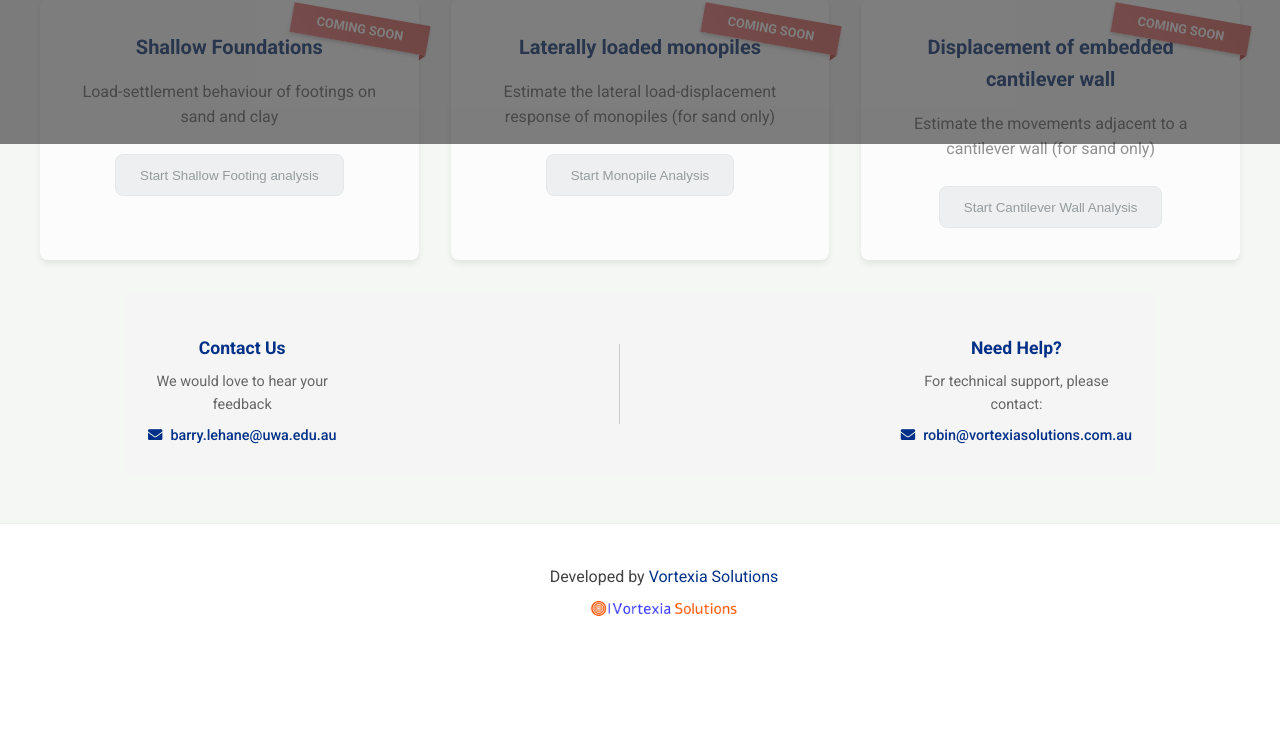
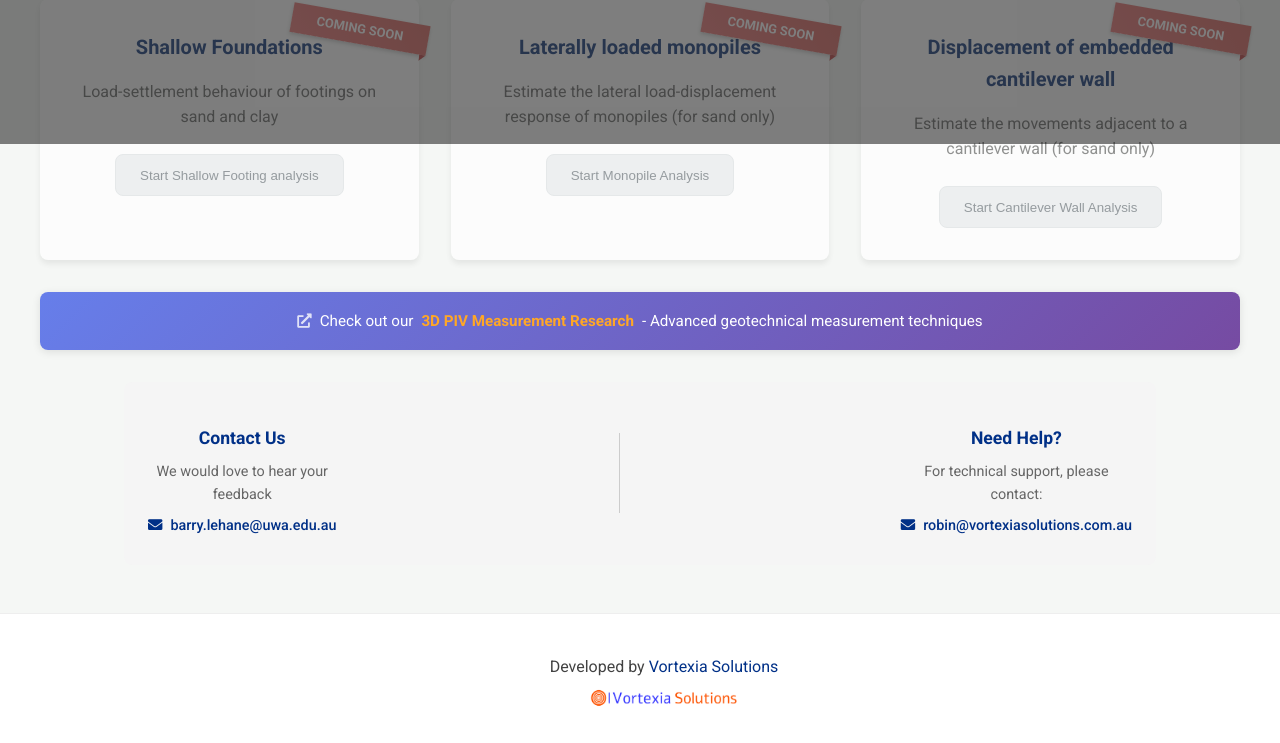
Before and after one commit to robvortexia/pile_capacity, a Flask app: page / in a window 1280 px wide; the page is wider, and only the part inside the window is pictured. Shown: the part 656-1399 px from the top of that part. Before the commit the page ends 1272 px from the top of that part, so only its background shows below. Run offline with Flask 3, Linux system fonts and the light colour scheme; some libraries are stand-ins or nearby versions.

Commit message:
3d add and tracking for it

```diff
--- a/app/routes.py
+++ b/app/routes.py
@@ -173,6 +173,19 @@ def index():
         )
     return response
 
+@bp.route('/track_ad_click', methods=['POST'])
+def track_ad_click():
+    """Track when users click the 3D PIV advertisement"""
+    try:
+        # Store the click event in analytics
+        store_analytics_data('ad_click', '3d_piv_research', 'clicked')
+
+        # Return success response
+        return jsonify({'success': True}), 200
+    except Exception as e:
+        logger.error(f"Error tracking ad click: {str(e)}")
+        return jsonify({'success': False, 'error': str(e)}), 500
+
 @bp.route('/<type>/calculator/<int:step>', methods=['GET', 'POST'])
 def calculator_step(type, step):
     # Check if we're switching pile types
@@ -1331,6 +1344,9 @@ def admin():
     # Get analytics data statistics for pile parameters
     param_stats = get_analytics_data_stats('pile_params', days=30)
 
+    # Get advertisement click statistics
+    ad_click_stats = get_analytics_data_stats('ad_click', days=30)
+
     return render_template('admin.html',
                          registrations=registrations,
                          total_users=total_users,
@@ -1339,7 +1355,8 @@ def admin():
                          visit_stats=visit_stats,
                          page_visit_stats=page_visit_stats,
                          pile_type_stats=pile_type_stats,
-                         param_stats=param_stats)
+                         param_stats=param_stats,
+                         ad_click_stats=ad_click_stats)
 
 @bp.route('/admin/export')
 @admin_required
--- a/app/templates/index.html
+++ b/app/templates/index.html
@@ -65,6 +65,14 @@
                 Start Cantilever Wall Analysis
             </button>
         </div>
+    </div>
+
+    <!-- 3D PIV Research Advertisement - Subtle placement -->
+    <div class="research-ad">
+        <a href="https://aus01.safelinks.protection.outlook.com/?url=https%3A%2F%2Fsites.google.com%2Fview%2F3d-piv-measurement&data=05%7C02%7C%7C69fae4f7909842099b8c08ddc8035546%7C84df9e7fe9f640afb435aaaaaaaaaaaa%7C1%7C0%7C638886639025449897%7CUnknown%7CTWFpbGZsb3d8eyJFbXB0eU1hcGkiOnRydWUsIlYiOiIwLjAuMDAwMCIsIlAiOiJXaW4zMiIsIkFOIjoiTWFpbCIsIldUIjoyfQ%3D%3D%7C0%7C%7C%7C&sdata=oGqoKN%2FMOKzibN%2FofyJLuWQm5yWYUdJrRM6YbQSxmAA%3D&reserved=0" class="research-link" id="piv-ad-link" target="_blank" rel="noopener noreferrer">
+            <i class="fas fa-external-link-alt"></i>
+            Check out our <strong>3D PIV Measurement Research</strong> - Advanced geotechnical measurement techniques
+        </a>
     </div>
 </div>
 
@@ -158,7 +166,7 @@
     display: grid;
     grid-template-columns: repeat(auto-fit, minmax(350px, 1fr));
     gap: 2rem;
-    margin-bottom: 1rem;
+    margin-bottom: 2rem;
 }
 
     .option-card {
@@ -251,6 +259,42 @@
     box-shadow: none;
 }
 
+/* Research Advertisement Styles */
+.research-ad {
+    margin: 2rem 0;
+    padding: 1rem;
+    text-align: center;
+    background: linear-gradient(135deg, #667eea 0%, #764ba2 100%);
+    border-radius: var(--border-radius);
+    box-shadow: 0 2px 8px rgba(0,0,0,0.1);
+}
+
+.research-link {
+    display: inline-flex;
+    align-items: center;
+    gap: 0.5rem;
+    color: white;
+    text-decoration: none;
+    font-size: 0.95rem;
+    transition: all 0.3s ease;
+}
+
+.research-link:hover {
+    color: #f0f0f0;
+    text-decoration: none;
+    transform: translateY(-1px);
+}
+
+.research-link strong {
+    color: #ffa726;
+    font-weight: 600;
+}
+
+.research-link i {
+    font-size: 0.9rem;
+    opacity: 0.8;
+}
+
 @media (max-width: 992px) {
     .hero-content {
         grid-template-columns: 1fr;
@@ -258,4 +302,27 @@
     }
 }
 </style>
+
+<script>
+// Track 3D PIV advertisement clicks
+document.addEventListener('DOMContentLoaded', function() {
+    const adLink = document.getElementById('piv-ad-link');
+    if (adLink) {
+        adLink.addEventListener('click', function(e) {
+            // Track the click before navigating
+            fetch('{{ url_for("main.track_ad_click") }}', {
+                method: 'POST',
+                headers: {
+                    'Content-Type': 'application/json',
+                },
+                body: JSON.stringify({})
+            }).catch(function(error) {
+                console.log('Error tracking ad click:', error);
+            });
+
+            // Continue with normal link behavior
+        });
+    }
+});
+</script>
 {% endblock %}
```
Also changed, not shown: app/templates/admin.html (+22 -0 lines), 1 other file.
